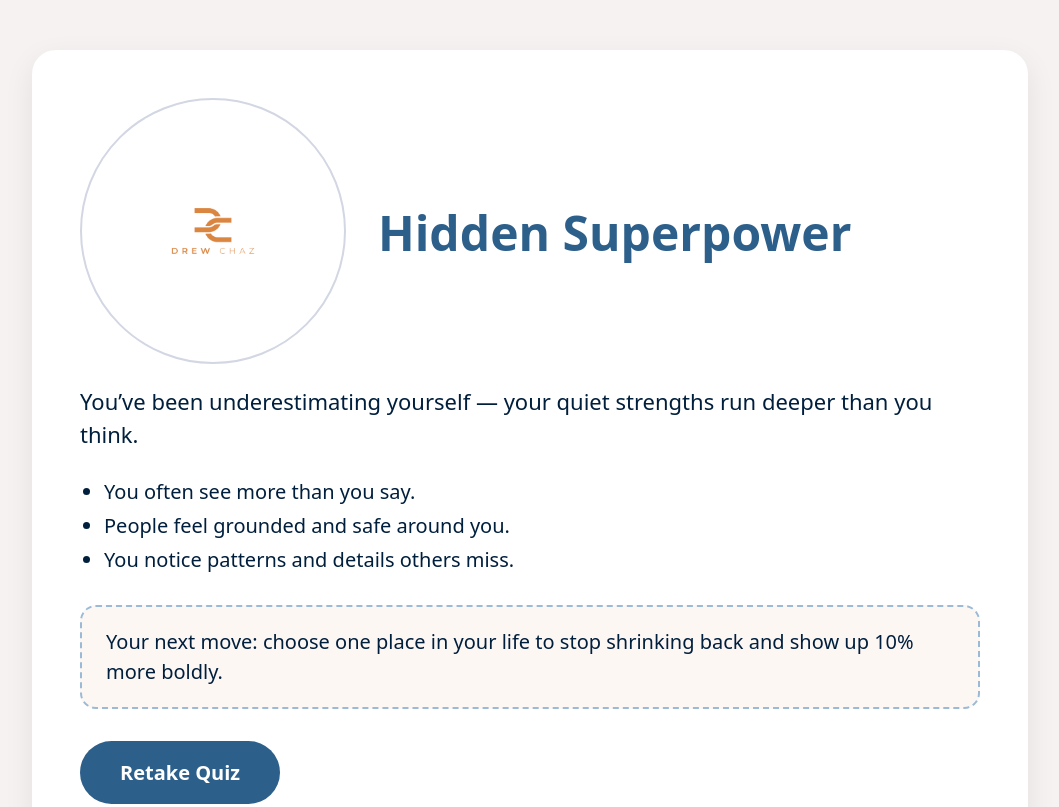
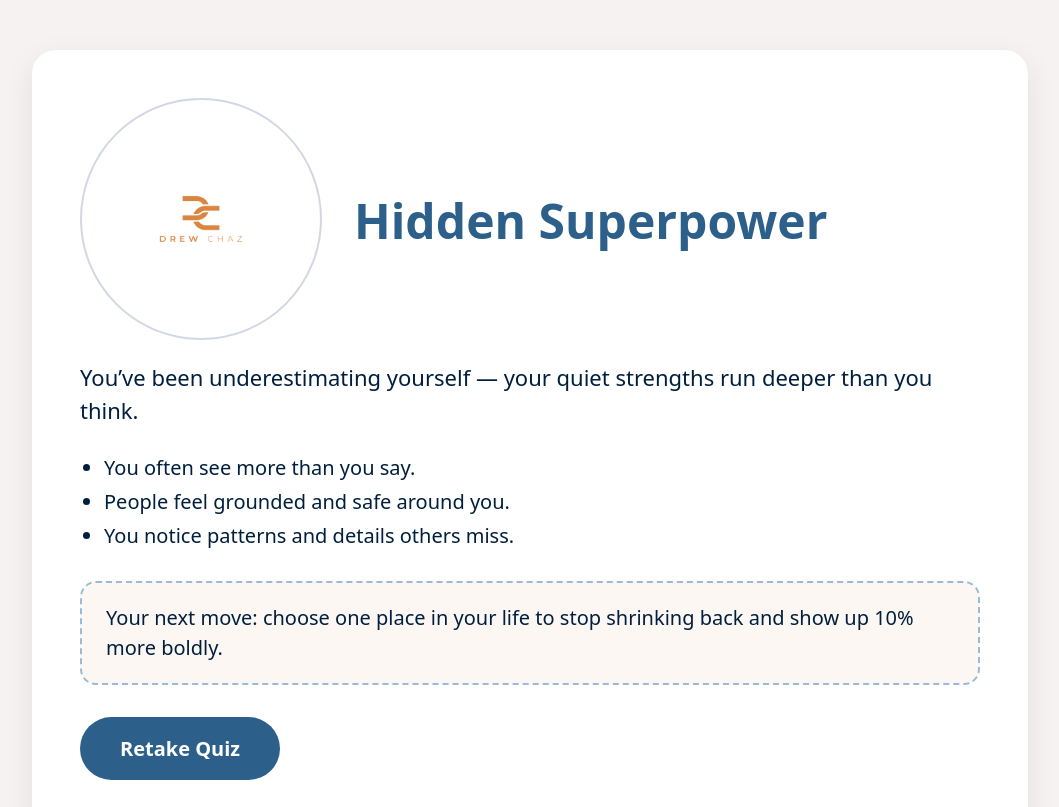
Before and after one commit to drewchaz/introvert-quiz, a plain HTML site: page result.html in a window 1280 px wide. Shown: the top 807 px of the page, without its empty margins (110-1169 px from the left). Drawn offline with Linux system fonts and the light colour scheme.

Commit message:
Update result.html

```diff
--- a/result.html
+++ b/result.html
@@ -38,7 +38,7 @@
       object-fit: contain;
       border-radius: 50%;
       border: 2px solid #d3d7e3;
-      padding: 16px;
+      padding: 4px;
       background: #ffffff;
     }
 
```
